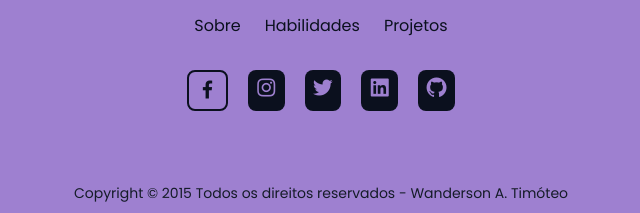
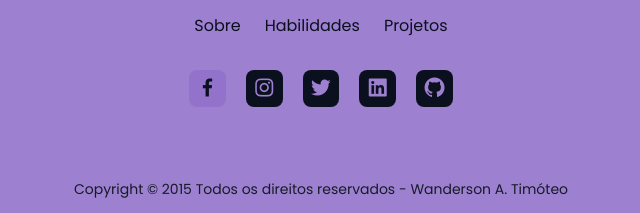
Before and after one commit to Wanderson-A-Timoteo/my-portfolio-dark-light, a plain HTML site: page index.html in a window 1280 px wide. In both pictures the pointer is over the link 526 px from the left and 5078 px from the top of the page. Shown: the part 4990-5203 px from the top of the page, 319-959 px from the left. Drawn offline with nearby package versions, Linux system fonts and the light colour scheme.

Commit message:
alterado cor hover footer icon social

```diff
--- a/assets/css/styles.css
+++ b/assets/css/styles.css
@@ -886,18 +886,17 @@ body.light-theme {
   display: inline-flex;
 }
 
+.footer__social-link:hover {
+  background-color: var(--first-color-alt);
+  color: var(--body-color);
+}
+
 .footer__copy {
   display: block;
   margin-top: 4.5rem;
   color: var(--container-color);
   text-align: center;
   font-size: var(--small-font-size);
-}
-
-.footer__social-link:hover {
-  background-color: var(--first-color);
-  color: var(--body-color);
-  border: 2px solid var(--body-color);
 }
 
 .footer__copy a {
```
